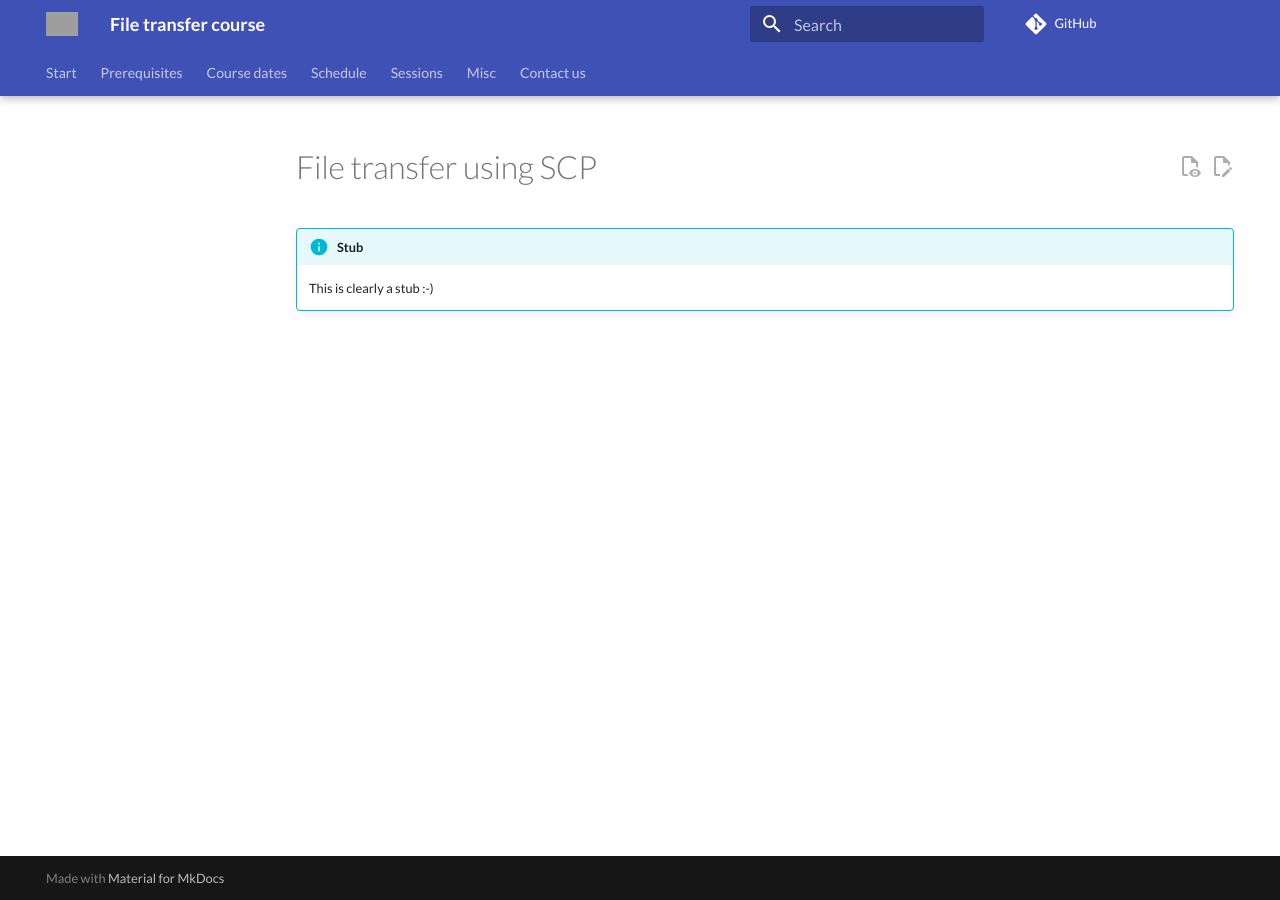
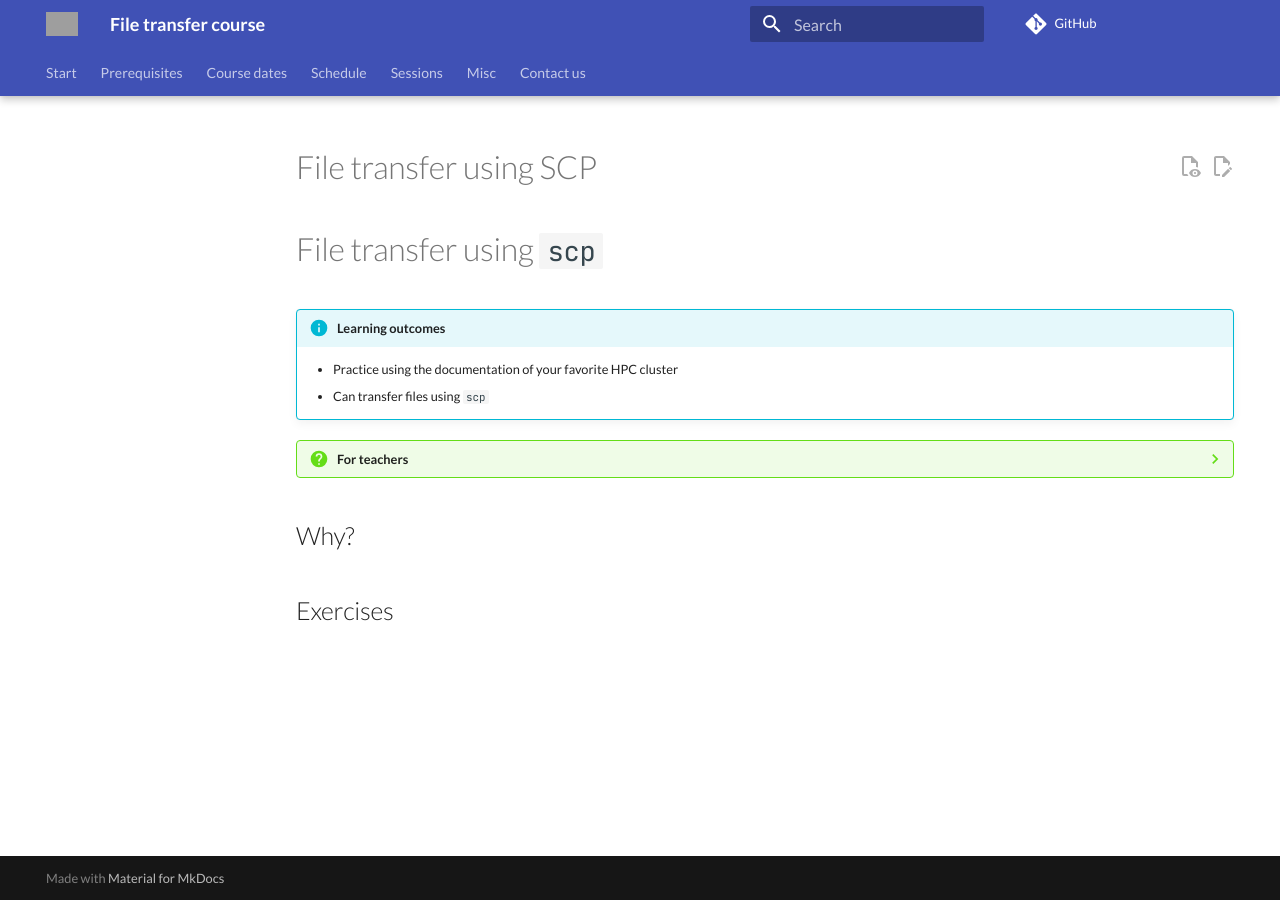
Before and after one commit to UPPMAX/naiss_file_transfer_course, an MkDocs documentation site: the page built from docs/sessions/scp/scp.md, in a window 1280 px wide. Built offline with MkDocs 1.6.1 and Material for MkDocs 9.7.7, drawn with Linux system fonts in a browser that asks for light colours; comment, search, counter and statistics services are not loaded; grey boxes are pictures that could not be loaded.

Commit message:
scp.md start

```diff
--- a/docs/sessions/scp/scp.md
+++ b/docs/sessions/scp/scp.md
@@ -8,6 +8,30 @@ tags:
 
 # File transfer using SCP
 
-!!! info "Stub"
+# File transfer using `scp`
 
-    This is clearly a stub :-)
+!!!- info "Learning outcomes"
+
+    - Practice using the documentation of your favorite HPC cluster
+    - Can transfer files using `scp`
+
+???- question "For teachers"
+
+    Teaching goals are:
+
+    - Learners have practiced using the documentation
+      of their favorite HPC cluster
+    - Learners have transferred files using `scp`
+
+    Lesson plan:
+
+    Prior questions:
+
+    - How can one do a file transfer from the terminal?
+    - Can you name some programs that can do file transfer from the terminal?
+    - Who has heard of `scp`?
+    - Who has already used `scp`?
+
+## Why?
+
+## Exercises
```
